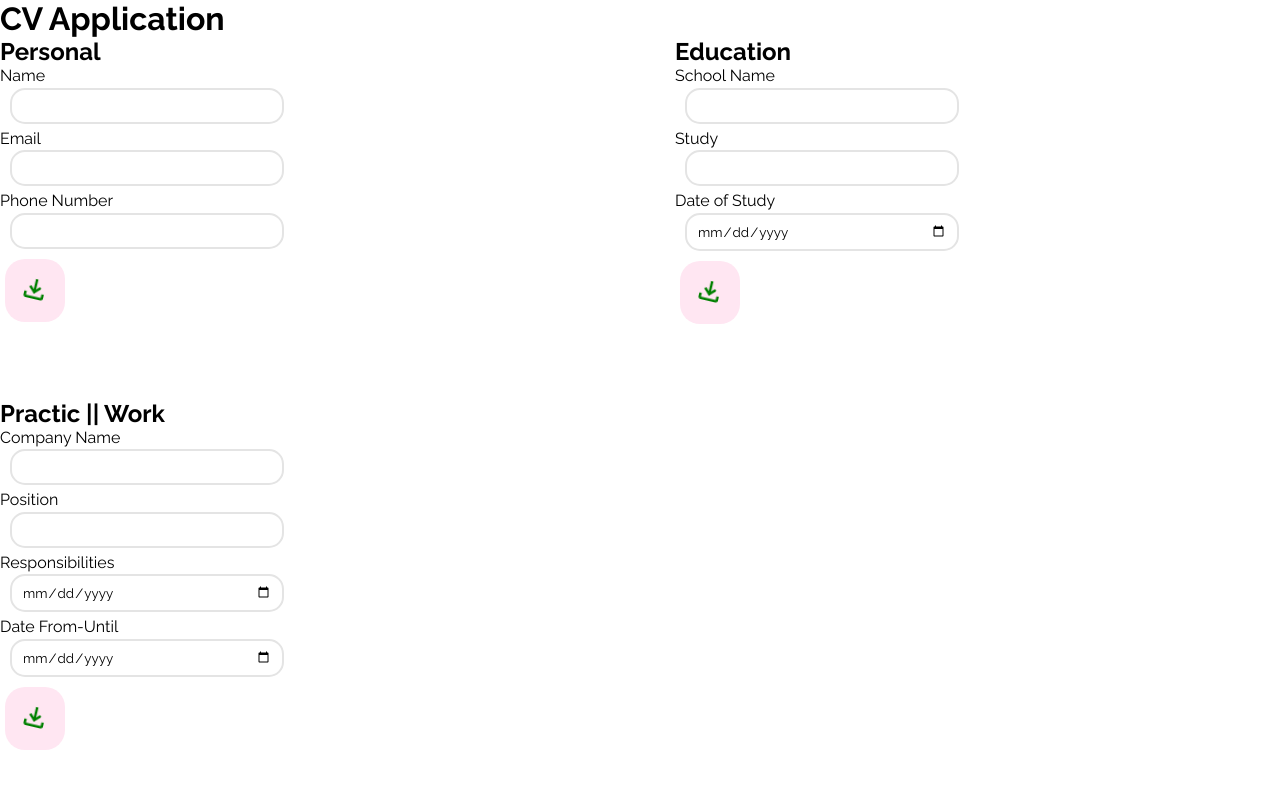
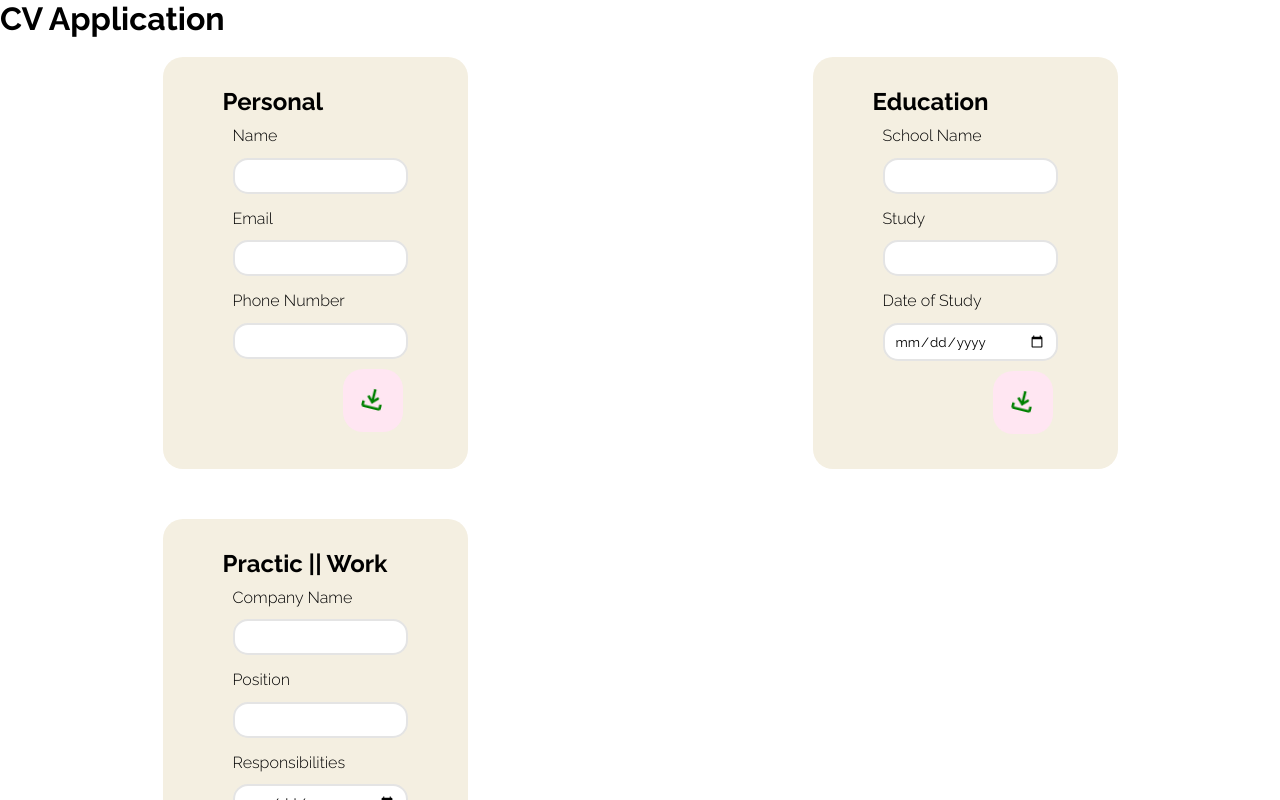
Before and after one commit to nicolanapa/odin-cv, a React (Vite) app: page / in a window 1280 px wide. Shown: the top 800 px of the page. Built offline with nearby package versions, Linux system fonts and the light colour scheme.

Commit message:
Added a background color for .form and changed some values in .full-form

```diff
--- a/src/styles/form.css
+++ b/src/styles/form.css
@@ -1,10 +1,15 @@
 .full-form {
 	display: grid;
+	justify-items: center;
 	grid-template-columns: repeat(auto-fit, minmax(400px, 1fr));
-	gap: 70px;
+	margin: 20px 15px 10px 15px;
+	gap: 50px;
 }
 
 .form {
+    background-color: #f4efe1;
+    border-radius: 20px;
+    padding: 30px 60px;
 }
 
 .form > form {
@@ -13,12 +18,16 @@
 }
 
 .form > form > button {
-    justify-self: flex-end;
-	align-self: flex-start;
+	align-self: flex-end;
+}
+
+.form > form > label {
+	font-weight: 300;
+	margin: 10px;
 }
 
 .form > form > input {
-	max-width: 250px;
+	max-width: 350px;
 	margin: 2.5px 0 5px 10px;
 	padding: 8px 10px;
 	border: 2px solid rgb(228, 228, 228);
```
